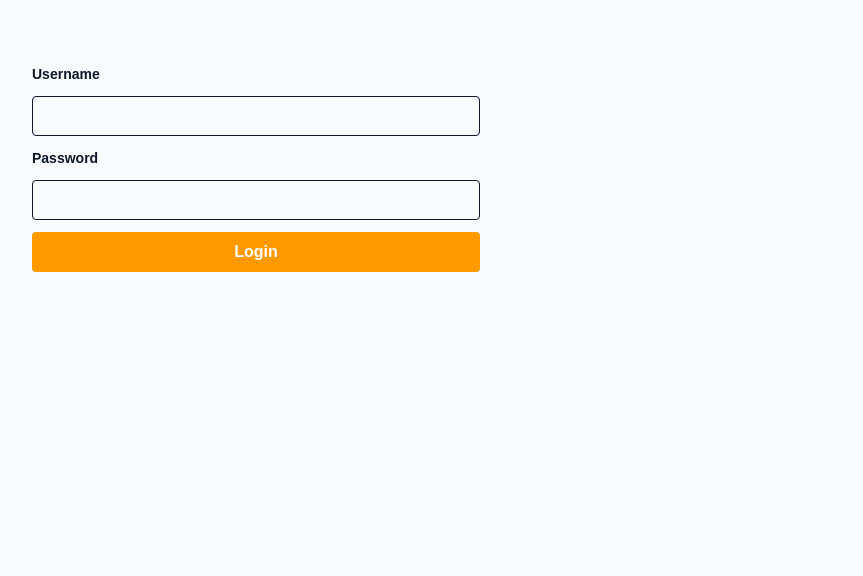
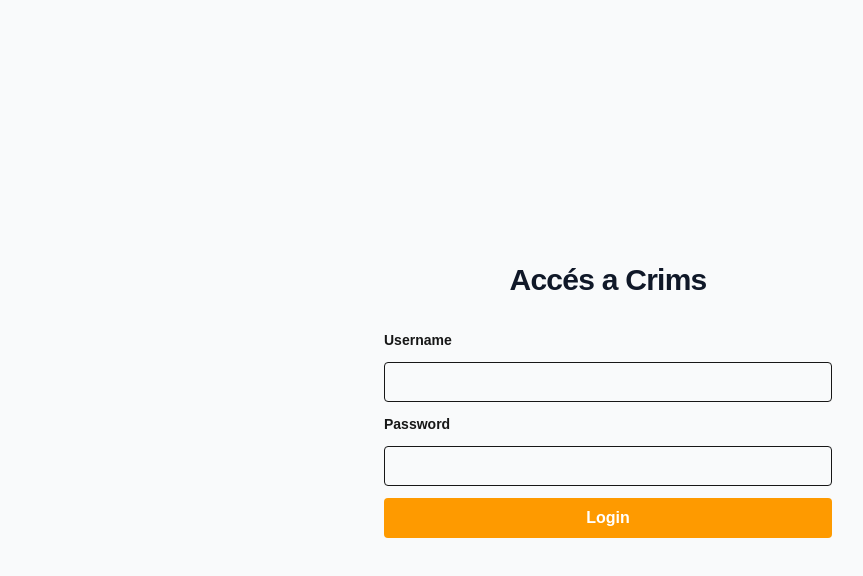
Before and after one commit to BobFarreras/crims-project, a Next.js app in the folder frontend/: page /login in a window 1280 px wide. Shown: the top 576 px of the page, without its empty margins (32-895 px from the left). Built offline with nearby package versions, Linux system fonts and the light colour scheme; no server answers.

Commit message:
Refactorizar la carepta feature -auth

```diff
--- a/frontend/app/(auth)/login/page.tsx
+++ b/frontend/app/(auth)/login/page.tsx
@@ -1,11 +1,35 @@
-import LoginFlow from '@/features/auth/LoginFlow'
+'use client';
+
+// ✅ Importem des de l'índex de la feature (Bona pràctica!)
+import { LoginForm, useLogin } from '@/features/auth';
 
 export default function LoginPage() {
+  // Utilitzem el hook de la feature
+  const { login, error, isLoading } = useLogin();
+
   return (
-    <div className="min-h-screen bg-slate-50 px-6 py-16 text-slate-900">
-      <div className="mx-auto max-w-6xl">
-        <LoginFlow />
+    <div className="flex min-h-screen flex-col items-center justify-center bg-gray-50 p-4">
+      <div className="w-full max-w-md space-y-8">
+        <div className="text-center">
+          <h2 className="text-3xl font-bold tracking-tight text-gray-900">
+            Accés a Crims
+          </h2>
+        </div>
+
+        {/* Mostrem error si n'hi ha */}
+        {error && (
+          <div className="rounded-md bg-red-50 p-4 text-sm text-red-700">
+            {error}
+          </div>
+        )}
+
+        {/* El component UI rep la funció del hook */}
+        <LoginForm
+          onSubmit={({ username, password }) => login(username, password)}
+          // Si el teu LoginForm suporta loading visual, passa-li aquí:
+          // isLoading={isLoading}
+        />
       </div>
     </div>
-  )
+  );
 }
--- a/frontend/app/(auth)/register/page.tsx
+++ b/frontend/app/(auth)/register/page.tsx
@@ -1,5 +1,5 @@
 "use client";
-import RegisterFlow from '@/features/auth/RegisterFlow'
+import RegisterFlow from '@/features/auth/components/RegisterFlow'
 
 export default function RegisterPage() {
   return (
--- a/frontend/app/page.tsx
+++ b/frontend/app/page.tsx
@@ -19,7 +19,7 @@ export default function Home() {
   }, [])
   return (
     <div className={`${bodyFont.className} relative min-h-screen bg-amber-50 text-zinc-900`}>
-      <div className="bg-gradient-to-b from-amber-100 to-amber-200 absolute inset-0 -z-10 opacity-60" />
+      <div className="bg-linear-to-b from-amber-100 to-amber-200 absolute inset-0 -z-10 opacity-60" />
       <main className="relative mx-auto flex min-h-screen w-full max-w-6xl flex-col gap-12 p-6 md:flex-row md:items-center md:justify-between md:p-12">
         <section className="flex-1 flex flex-col justify-center gap-6 md:max-w-lg">
           <span className="text-xs font-semibold uppercase tracking-[0.4em] text-amber-700">Crims de Mitjanit</span>
--- /dev/null
+++ b/frontend/features/auth/hooks/useLogin.ts
@@ -0,0 +1,29 @@
+import { useState } from 'react';
+import { useRouter } from 'next/navigation';
+import { authService } from '../services/auth.service';
+
+export function useLogin() {
+  const router = useRouter();
+  const [isLoading, setIsLoading] = useState(false);
+  const [error, setError] = useState<string | null>(null);
+
+  const login = async (username: string, password: string) => {
+    setIsLoading(true);
+    setError(null);
+
+    try {
+      // 1. Cridem al servei (lògica backend)
+      await authService.login(username, password);
+
+      // 2. Si tot va bé, redirigim
+      router.push('/game/dashboard');
+    } catch (err) {
+      // 3. Gestionem errors
+      setError(err instanceof Error ? err.message : 'Error en iniciar sessió');
+    } finally {
+      setIsLoading(false);
+    }
+  };
+
+  return { login, isLoading, error };
+}
--- /dev/null
+++ b/frontend/features/auth/index.ts
@@ -0,0 +1,8 @@
+// Exportem els components visuals
+export { default as LoginForm } from './components/LoginForm';
+
+// Exportem els hooks de lògica (per si la pàgina els necessita)
+export * from './hooks/useLogin';
+
+// Opcional: Exportem tipus si cal
+// export * from './types';
--- /dev/null
+++ b/frontend/features/auth/services/auth.service.ts
@@ -0,0 +1,35 @@
+// frontend/features/auth/services/auth.service.ts
+
+// Tipus per la resposta (pots moure-ho a types/auth.types.ts)
+export type LoginResponse = {
+  token: string;
+  user: {
+    id: string;
+    username: string;
+    role: string;
+  };
+};
+
+const API_URL = process.env.NEXT_PUBLIC_API_URL || '';
+
+export const authService = {
+  /**
+   * Realitza la petició de login al backend
+   */
+  async login(username: string, password: string): Promise<LoginResponse> {
+    const res = await fetch(`${API_URL}/api/auth/login`, {
+      method: 'POST',
+      headers: {
+        'Content-Type': 'application/json'
+      },
+      body: JSON.stringify({ username, password }),
+    });
+
+    if (!res.ok) {
+      // Aquí podries gestionar errors 401, 500, etc.
+      throw new Error('Credencials incorrectes o error del servidor');
+    }
+
+    return await res.json();
+  }
+};
```
Also changed, not shown: frontend/features/auth/components/LoginFlow.tsx (renamed from frontend/features/auth/LoginFlow.tsx), frontend/features/auth/components/LoginForm.tsx (renamed from frontend/features/auth/LoginForm.tsx), frontend/features/auth/components/RegisterFlow.tsx (renamed from frontend/features/auth/RegisterFlow.tsx), frontend/features/auth/components/RegisterForm.tsx (renamed from frontend/features/auth/RegisterForm.tsx), 2 other files (tests, documents, lock files or other folders).
